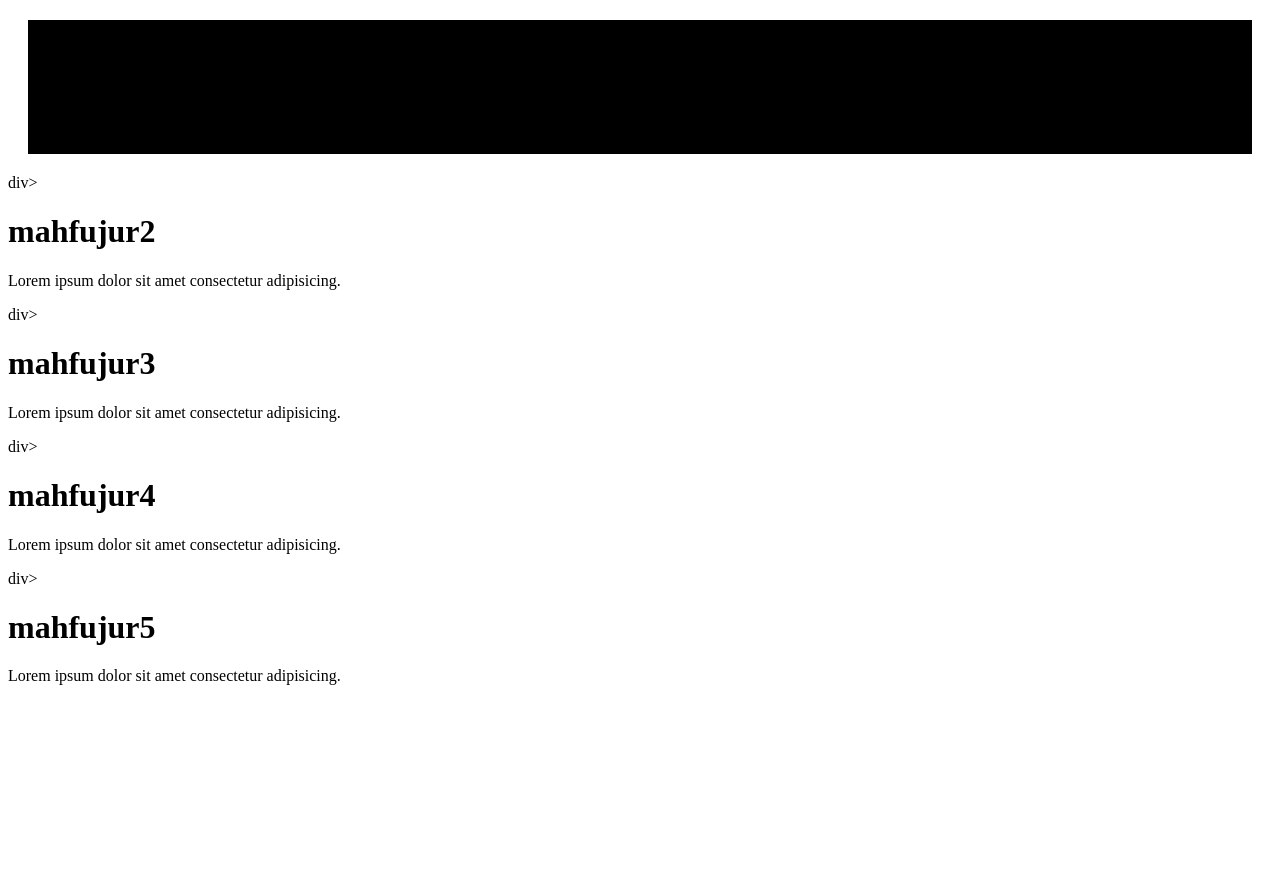
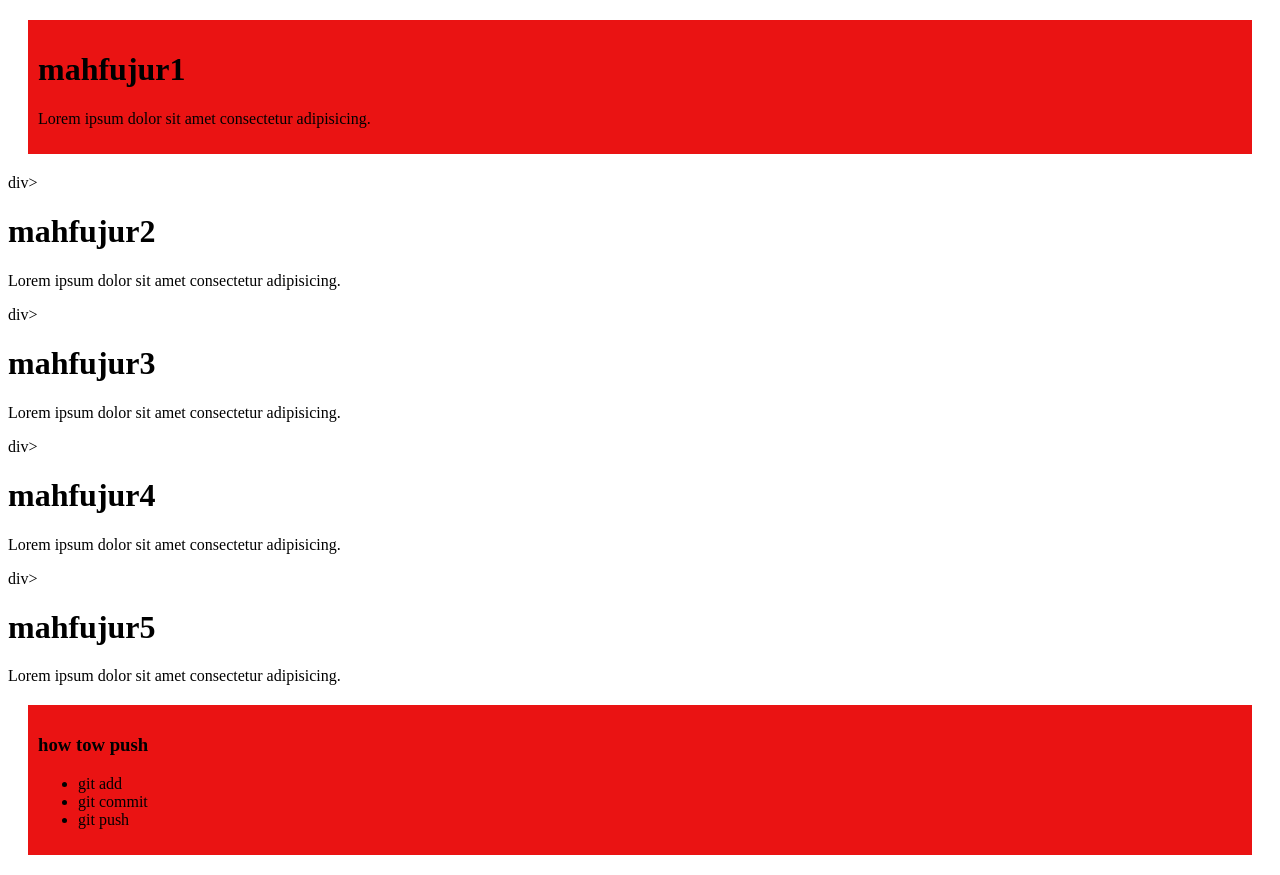
Before and after one commit to mahfuj127/my-simple-website, a plain HTML site: page index.html in a window 1280 px wide. Before the commit the page ends 800 px from the top, so only its background shows below. Drawn offline with Linux system fonts and the light colour scheme.

Commit message:
added a list to push

```diff
--- a/index.html
+++ b/index.html
@@ -27,7 +27,14 @@
     <h1>mahfujur5</h1>
     <p>Lorem ipsum dolor sit amet consectetur adipisicing.</p>
 </div>
-
+    <div>
+        <h3> how tow push</h3>
+        <ul>
+            <li> git add</li>
+            <li>git commit</li>
+            <li> git push</li>
+        </ul>
+    </div>
 
 
 </body>
--- a/styles/blog.css
+++ b/styles/blog.css
@@ -1,5 +1,5 @@
 div{
-    background-color: rgb(0, 0, 0);
+    background-color: rgb(234, 19, 19);
     padding: 10px;
     margin: 20px;
 }
```
